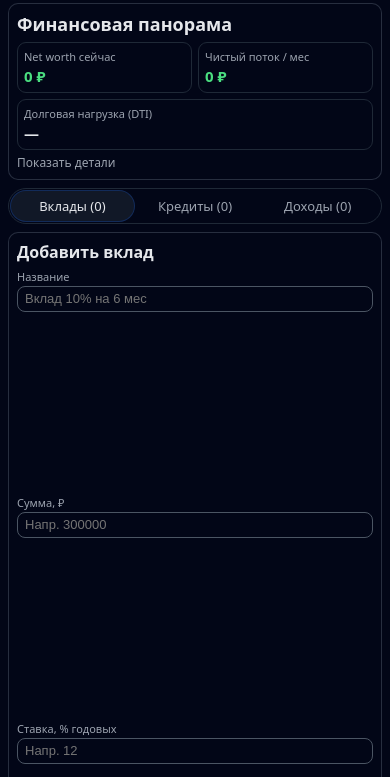
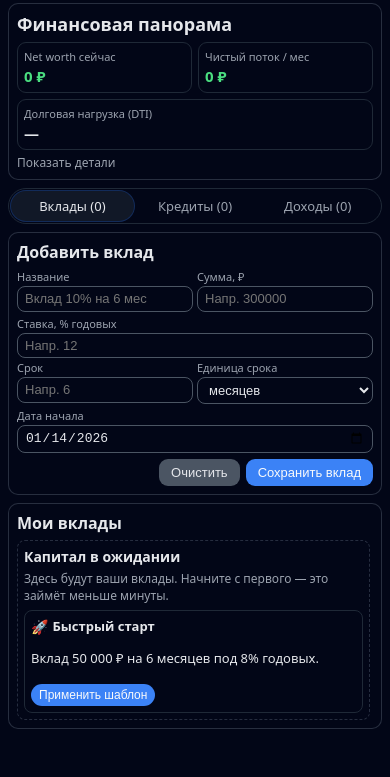
Before and after one commit to Vladok163/fin-cabinet-miniapp, a plain HTML site: page index.html in a window 390 px wide. Shown: the part 67-844 px from the top of the page. Drawn offline with Linux system fonts and the light colour scheme.

Commit message:
Refactor mobile styles for responsive layout

```diff
--- a/index.html
+++ b/index.html
@@ -335,10 +335,22 @@
       50% { box-shadow: 0 0 0 4px rgba(59,130,246,0.35); }
     }
 
-    @media (max-width: 600px) {
-      .row { flex-direction: column; }
-      .app { margin-bottom: 16px; }
-    }
+.row-full .col {
+  flex: 1 1 100%;
+}
+
+/* Мобильная адаптация: строки остаются в несколько столбцов */
+@media (max-width: 600px) {
+  .col {
+    flex: 1 1 48%;   /* максимум 2 поля в строке, третье перенесётся вниз */
+  }
+  .row {
+    gap: 4px;
+  }
+  .app {
+    margin-bottom: 16px;
+  }
+}
   </style>
 </head>
 <body>
```
